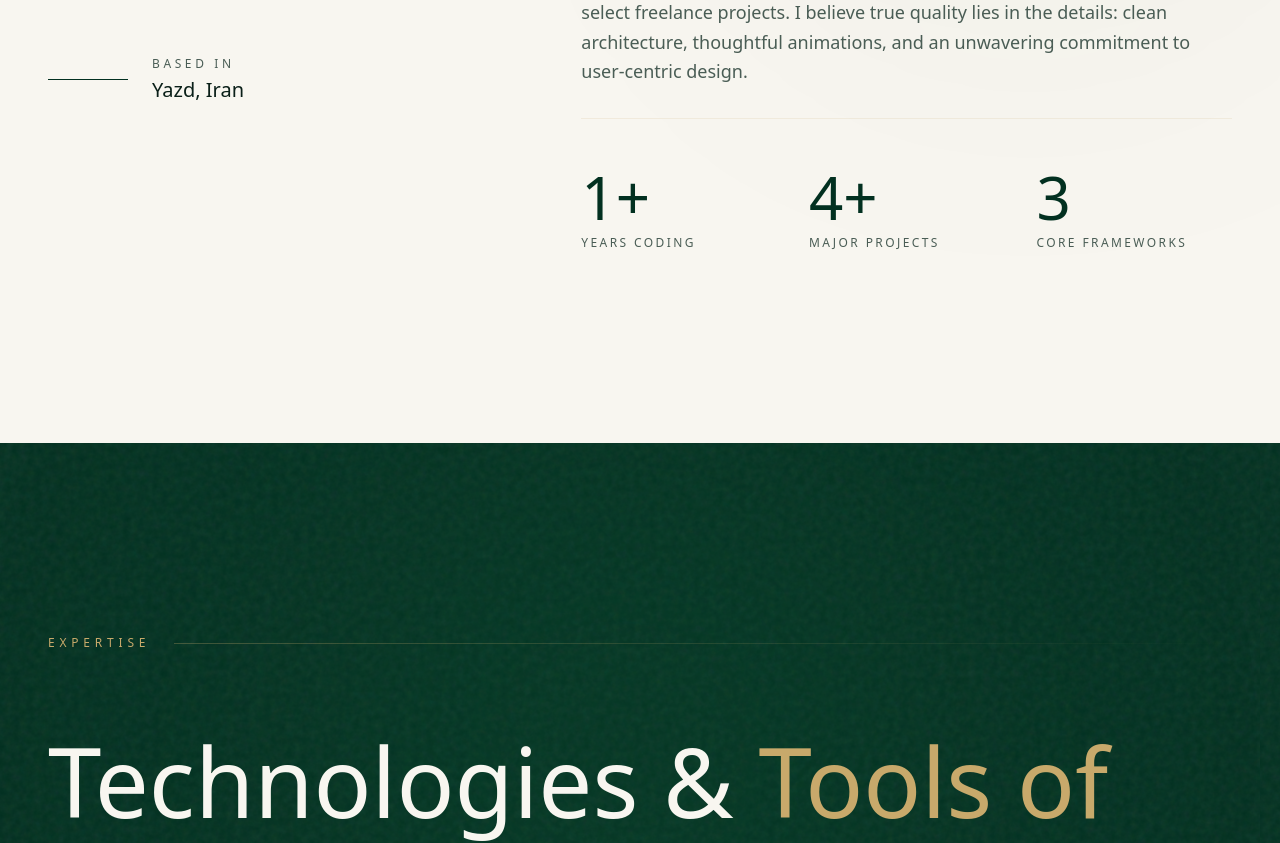
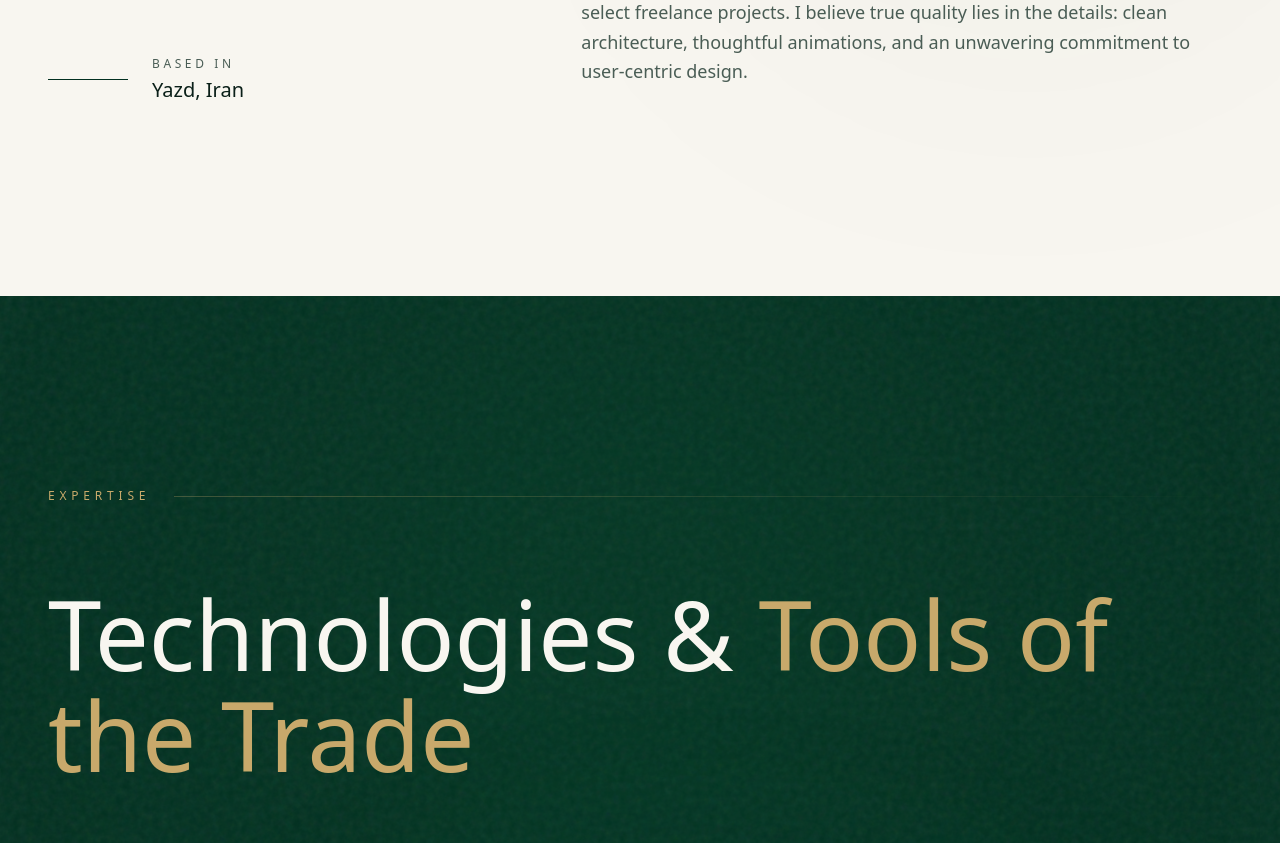
Before and after one commit to Dima-AH/miladAhmadi-portfolio, a Next.js app: page /en in a window 1280 px wide. Shown: the part 1307-2150 px from the top of the page. Built offline with nearby package versions, Linux system fonts and the light colour scheme; no server answers.

Commit message:
Update experience :)

```diff
--- a/messages/en.json
+++ b/messages/en.json
@@ -28,12 +28,7 @@
     "basedInLabel": "Based in",
     "basedInValue": "Yazd, Iran",
     "p1": "I am a Frontend Developer specializing in building exceptional digital experiences. My expertise spans React, Next.js, Angular, and Vue.js — the pillars of modern frontend architecture.",
-    "p2": "Currently contributing to innovative solutions at Saafaa while taking on select freelance projects. I believe true quality lies in the details: clean architecture, thoughtful animations, and an unwavering commitment to user-centric design.",
-    "stats": {
-      "years": "Years Coding",
-      "projects": "Major Projects",
-      "frameworks": "Core Frameworks"
-    }
+    "p2": "Currently contributing to innovative solutions at Saafaa while taking on select freelance projects. I believe true quality lies in the details: clean architecture, thoughtful animations, and an unwavering commitment to user-centric design."
   },
   "skills": {
     "label": "Expertise",
@@ -73,7 +68,7 @@
     "items": [
       {
         "period": "Present",
-        "duration": "6 months",
+        "duration": "7 months",
         "company": "Saafaa",
         "role": "Angular / Next.js Developer",
         "type": "Full-time & Freelance",
--- a/messages/fa.json
+++ b/messages/fa.json
@@ -28,13 +28,8 @@
     "title": "تلاقی <em>هنر</em> و مهندسی کد.",
     "basedInLabel": "مستقر در",
     "basedInValue": "یزد، ایران",
-    "p1": "من یک توسعه‌دهنده فرانت‌اند هستم که در ساخت تجربه‌های دیجیتال استثنایی تخصص دارم. تخصص من شامل React، Next.js، Angular و Vue.js است؛ ستون‌های اصلی معماری مدرن فرانت‌اند.",
-    "p2": "در حال حاضر من در حال فعالیت در شرکت دانش بنیان سافا هستم و همزمان پروژه‌های فریلنسری منتخبی را نیز انجام می‌دهم. من معتقدم کیفیت واقعی در جزئیات نهفته است: معماری تمیز، انیمیشن‌های هدفمند و تعهد تزلزل‌ناپذیر به طراحی کاربرمحور.",
-    "stats": {
-      "years": "سال تجربه کدنویسی",
-      "projects": "پروژه اصلی",
-      "frameworks": "فریم‌ورک اصلی"
-    }
+    "p1": "من یک توسعه‌دهنده فرانت‌اند هستم که در ساخت تجربه‌های دیجیتال استثنایی تخصص دارم. تخصص من شامل React، Next.js، Angular و Vue.js است.",
+    "p2": "در حال حاضر من در حال فعالیت در شرکت دانش بنیان سافا هستم و همزمان پروژه‌های فریلنسری منتخبی را نیز انجام می‌دهم. من معتقدم کیفیت واقعی در جزئیات نهفته است: معماری تمیز، انیمیشن‌های هدفمند و تعهد تزلزل‌ناپذیر به طراحی کاربرمحور."
   },
   "skills": {
     "label": "تخصص‌ها",
@@ -72,7 +67,7 @@
     "items": [
       {
         "period": "اکنون",
-        "duration": "۶ ماه",
+        "duration": "۷ ماه",
         "company": "سافا (Saafaa)",
         "role": "توسعه‌دهنده Angular / Next.js",
         "type": "تمام‌وقت و فریلنس",
--- a/src/app/components/About.tsx
+++ b/src/app/components/About.tsx
@@ -94,45 +94,6 @@ export default function About() {
             >
               {t("p2")}
             </motion.p>
-
-            <motion.div
-              initial={{ opacity: 0, y: 20 }}
-              whileInView={{ opacity: 1, y: 0 }}
-              viewport={{ once: true }}
-              transition={{ delay: 0.5 }}
-              className="grid grid-cols-3 gap-8 pt-12 border-t border-luxury"
-            >
-              <div>
-                <div className={`font-display text-5xl md:text-6xl text-brand dark:text-gold font-light ${
-                  locale === "fa" ? "font-peyda font-black" : ""
-                }`}>
-                  1+
-                </div>
-                <div className="text-xs uppercase tracking-[0.2em] text-luxury-muted dark:text-luxury-darkMuted mt-2">
-                  {t("stats.years")}
-                </div>
-              </div>
-              <div>
-                <div className={`font-display text-5xl md:text-6xl text-brand dark:text-gold font-light ${
-                  locale === "fa" ? "font-peyda font-black" : ""
-                }`}>
-                  4+
-                </div>
-                <div className="text-xs uppercase tracking-[0.2em] text-luxury-muted dark:text-luxury-darkMuted mt-2">
-                  {t("stats.projects")}
-                </div>
-              </div>
-              <div>
-                <div className={`font-display text-5xl md:text-6xl text-brand dark:text-gold font-light ${
-                  locale === "fa" ? "font-peyda font-black" : ""
-                }`}>
-                  3
-                </div>
-                <div className="text-xs uppercase tracking-[0.2em] text-luxury-muted dark:text-luxury-darkMuted mt-2">
-                  {t("stats.frameworks")}
-                </div>
-              </div>
-            </motion.div>
           </div>
         </div>
       </div>
```
